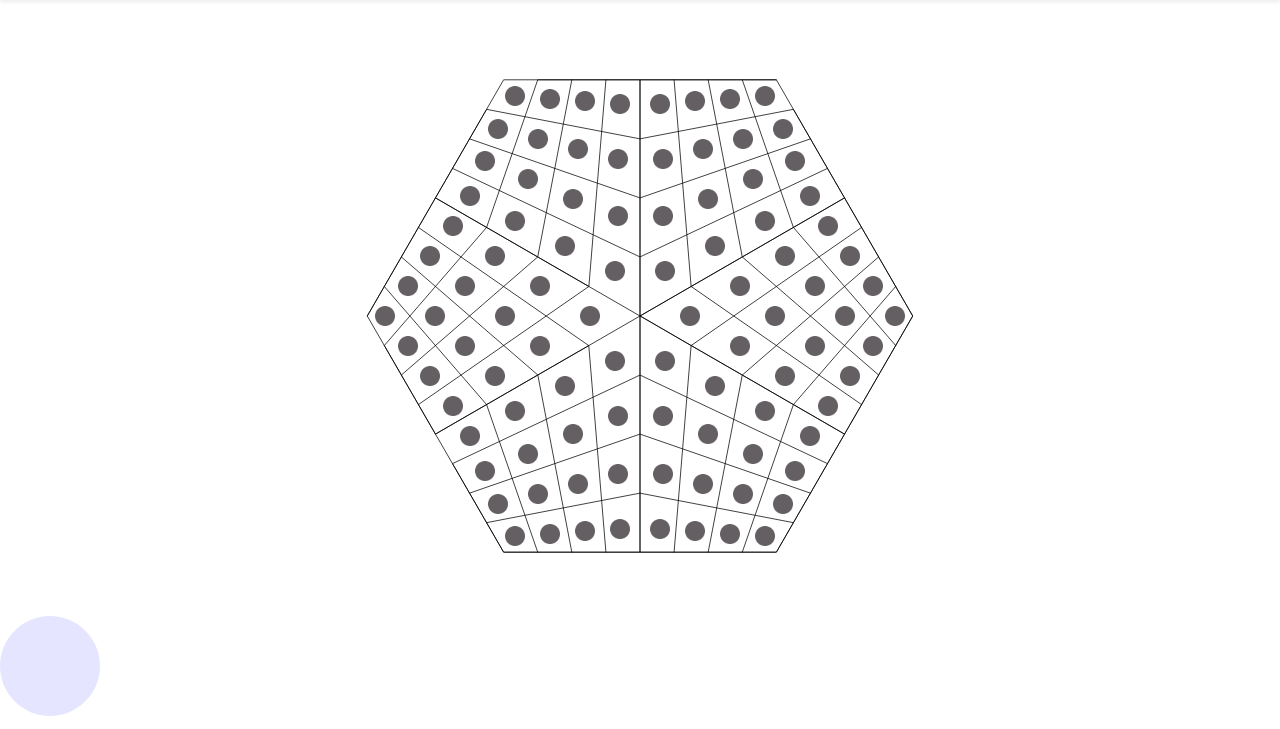
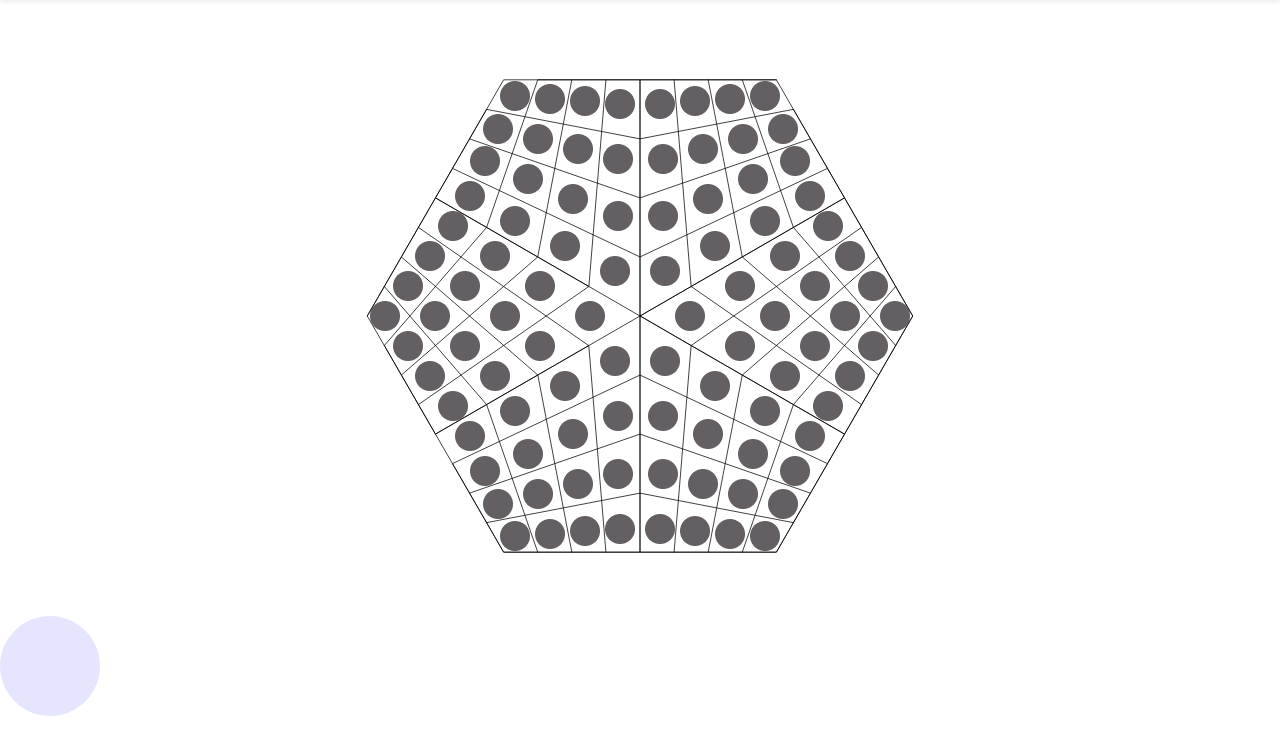
Before and after one commit to LyaminVS/threechess, a Django app: page /board/ in a window 1280 px wide. Shown: the part 71-800 px from the top of the page. Run offline with Django 4.2, Linux system fonts and the light colour scheme.

Commit message:
circles.css: now picture's coords in cell are defining from center of picture

```diff
--- a/triplechess/main/static/main/css/circles.css
+++ b/triplechess/main/static/main/css/circles.css
@@ -1,498 +1,595 @@
 .cell_item{
-    height: 20px;
-    width: 20px;
+    height: 30px;
+    width: 30px;
     position: absolute;
+
 }
 
 .cell_itemA1{
-    top: 510px;
-    left: 165px;
+    top: 520px;
+    left: 175px;
+    transform: translate(-50%, -50%)
 }
 
 .cell_itemB1{
-    top: 507.5px;
-    left: 200px;
+    top: 517.5px;
+    left: 210px;
+    transform: translate(-50%, -50%)
 }
 
 .cell_itemC1{
-    top: 505px;
-    left: 235px;
+    top: 515px;
+    left: 245px;
+    transform: translate(-50%, -50%)
 }
 
 .cell_itemD1{
-    top: 502.5px;
-    left: 270px;
+    top: 512.5px;
+    left: 280px;
+    transform: translate(-50%, -50%)
 }
 
 .cell_itemE1{
-    top: 510px;
-    right: 165px;
+    top: 520px;
+    right: 175px;
+    transform: translate(+50%, -50%)
 }
 
 .cell_itemF1{
-    top: 507.5px;
-    right: 200px;
+    top: 517.5px;
+    right: 210px;
+    transform: translate(+50%, -50%)
 }
 
 .cell_itemG1{
-    top: 505px;
-    right: 235px;
+    top: 515px;
+    right: 245px;
+    transform: translate(+50%, -50%)
 }
 
 .cell_itemH1{
-    top: 502.5px;
-    right: 270px;
+    top: 512.5px;
+    right: 280px;
+    transform: translate(+50%, -50%)
 }
 
 
 .cell_itemA2{
-    top: 477.5px;
-    left: 147.5px;
+    top: 487.5px;
+    left: 157.5px;
+    transform: translate(-50%, -50%)
 }
 
 .cell_itemB2{
-    top: 467.5px;
-    left: 187.5px;
+    top: 477.5px;
+    left: 197.5px;
+    transform: translate(-50%, -50%)
 }
 
 .cell_itemC2{
-    top: 457.5px;
-    left: 227.5px;
+    top: 467.5px;
+    left: 237.5px;
+    transform: translate(-50%, -50%)
 }
 
 .cell_itemD2{
-    top: 447.5px;
-    left: 267.5px;
+    top: 457.5px;
+    left: 277.5px;
+    transform: translate(-50%, -50%)
 }
 
 .cell_itemE2{
-    top: 477.5px;
-    right: 147.5px;
+    top: 487.5px;
+    right: 157.5px;
+    transform: translate(+50%, -50%)
 }
 
 .cell_itemF2{
-    top: 467.5px;
-    right: 187.5px;
+    top: 477.5px;
+    right: 197.5px;
+    transform: translate(+50%, -50%)
 }
 
 .cell_itemG2{
-    top: 457.5px;
-    right: 227.5px;
+    top: 467.5px;
+    right: 237.5px;
+    transform: translate(+50%, -50%)
 }
 
 .cell_itemH2{
-    top: 447.5px;
-    right: 267.5px;
+    top: 457.5px;
+    right: 277.5px;
+    transform: translate(+50%, -50%)
 }
 
 
 .cell_itemA3{
-    top: 445px;
-    left: 135px;
+    top: 455px;
+    left: 145px;
+    transform: translate(-50%, -50%)
 }
 
 .cell_itemB3{
-    top: 427.5px;
-    left: 177.5px;
+    top: 437.5px;
+    left: 187.5px;
+    transform: translate(-50%, -50%)
 }
 
 .cell_itemC3{
-    top: 407.5px;
-    left: 222.5px;
+    top: 417.5px;
+    left: 232.5px;
+    transform: translate(-50%, -50%)
 }
 
 .cell_itemD3{
-    top: 390px;
-    left: 267.5px;
+    top: 400px;
+    left: 277.5px;
+    transform: translate(-50%, -50%)
 }
 
 .cell_itemE3{
-    top: 445px;
-    right: 135px;
+    top: 455px;
+    right: 145px;
+    transform: translate(+50%, -50%)
 }
 
 .cell_itemF3{
-    top: 427.5px;
-    right: 177.5px;
+    top: 437.5px;
+    right: 187.5px;
+    transform: translate(+50%, -50%)
 }
 
 .cell_itemG3{
-    top: 407.5px;
-    right: 222.5px;
+    top: 417.5px;
+    right: 232.5px;
+    transform: translate(+50%, -50%)
 }
 
 .cell_itemH3{
-    top: 390px;
-    right: 267.5px;
+    top: 400px;
+    right: 277.5px;
+    transform: translate(+50%, -50%)
 }
 
 
 .cell_itemA4{
-    top: 410px;
-    left: 120px;
+    top: 420px;
+    left: 130px;
+    transform: translate(-50%, -50%)
 }
 
 .cell_itemB4{
-    top: 385px;
-    left: 165px;
+    top: 395px;
+    left: 175px;
+    transform: translate(-50%, -50%)
 }
 
 .cell_itemC4{
-    top: 360px;
-    left: 215px;
+    top: 370px;
+    left: 225px;
+    transform: translate(-50%, -50%)
 }
 
 .cell_itemD4{
-    top: 335px;
-    left: 265px;
+    top: 345px;
+    left: 275px;
+    transform: translate(-50%, -50%)
 }
 
 .cell_itemE4{
-    top: 410px;
-    right: 120px;
+    top: 420px;
+    right: 130px;
+    transform: translate(+50%, -50%)
 }
 
 .cell_itemF4{
-    top: 385px;
-    right: 165px;
+    top: 395px;
+    right: 175px;
+    transform: translate(+50%, -50%)
 }
 
 .cell_itemG4{
-    top: 360px;
-    right: 215px;
+    top: 370px;
+    right: 225px;
+    transform: translate(+50%, -50%)
 }
 
 .cell_itemH4{
-    top: 335px;
-    right: 265px;
+    top: 345px;
+    right: 275px;
+    transform: translate(+50%, -50%)
 }
 
 
 .cell_itemA12{
-    top: 290px;
-    left: 35px;
+    top: 300px;
+    left: 45px;
+    transform: translate(-50%, -50%)
 }
 
 .cell_itemB12{
-    top: 260px;
-    left: 57.5px;
+    top: 270px;
+    left: 67.5px;
+    transform: translate(-50%, -50%)
 }
 
 .cell_itemC12{
-    top: 230px;
-    left: 80px;
+    top: 240px;
+    left: 90px;
+    transform: translate(-50%, -50%)
 }
 
 .cell_itemD12{
-    top: 200px;
-    left: 102.5px;
+    top: 210px;
+    left: 112.5px;
+    transform: translate(-50%, -50%)
 }
 
 .cell_itemA11{
-    top: 320px;
-    left: 57.5px;
+    top: 330px;
+    left: 67.5px;
+    transform: translate(-50%, -50%)
 }
 
 .cell_itemA10{
-    top: 350px;
-    left: 80px;
+    top: 360px;
+    left: 90px;
+    transform: translate(-50%, -50%)
 }
 
 .cell_itemA9{
-    top: 380px;
-    left: 102.5px;
+    top: 390px;
+    left: 112.5px;
+    transform: translate(-50%, -50%)
 }
 
 
 .cell_itemB11{
-    top: 290px;
-    left: 85px;
+    top: 300px;
+    left: 95px;
+    transform: translate(-50%, -50%)
 }
 
 .cell_itemB10{
-    top: 320px;
-    left: 115px;
+    top: 330px;
+    left: 125px;
+    transform: translate(-50%, -50%)
 }
 
 .cell_itemC11{
-    top: 260px;
-    left: 115px;
+    top: 270px;
+    left: 125px;
+    transform: translate(-50%, -50%)
 }
 
 .cell_itemB9{
-    top: 350px;
-    left: 145px;
+    top: 360px;
+    left: 155px;
+    transform: translate(-50%, -50%)
 }
 
 .cell_itemD11{
-    top: 230px;
-    left: 145px;
+    top: 240px;
+    left: 155px;
+    transform: translate(-50%, -50%)
 }
 
 
 .cell_itemC10{
-    top: 290px;
-    left: 155px;
+    top: 300px;
+    left: 165px;
+    transform: translate(-50%, -50%)
 }
 
 .cell_itemD10{
-    top: 260px;
-    left: 190px;
+    top: 270px;
+    left: 200px;
+    transform: translate(-50%, -50%)
 }
 
 .cell_itemC9{
-    top: 320px;
-    left: 190px;
+    top: 330px;
+    left: 200px;
+    transform: translate(-50%, -50%)
 }
 
 .cell_itemD9{
-    top: 290px;
-    left: 240px;
+    top: 300px;
+    left: 250px;
+    transform: translate(-50%, -50%)
 }
 
 
 .cell_itemH8{
-    top: 290px;
-    right: 35px;
+    top: 300px;
+    right: 45px;
+    transform: translate(+50%, -50%)
 }
 
 .cell_itemG8{
-    top: 260px;
-    right: 57.5px;
+    top: 270px;
+    right: 67.5px;
+    transform: translate(+50%, -50%)
 }
 
 .cell_itemF8{
-    top: 230px;
-    right: 80px;
+    top: 240px;
+    right: 90px;
+    transform: translate(+50%, -50%)
 }
 
 .cell_itemE8{
-    top: 200px;
-    right: 102.5px;
+    top: 210px;
+    right: 112.5px;
+    transform: translate(+50%, -50%)
 }
 
 .cell_itemH7{
-    top: 320px;
-    right: 57.5px;
+    top: 330px;
+    right: 67.5px;
+    transform: translate(+50%, -50%)
 }
 
 .cell_itemH6{
-    top: 350px;
-    right: 80px;
+    top: 360px;
+    right: 90px;
+    transform: translate(+50%, -50%)
 }
 
 .cell_itemH5{
-    top: 380px;
-    right: 102.5px;
+    top: 390px;
+    right: 112.5px;
+    transform: translate(+50%, -50%)
 }
 
 
 .cell_itemG7{
-    top: 290px;
-    right: 85px;
+    top: 300px;
+    right: 95px;
+    transform: translate(+50%, -50%)
 }
 
 .cell_itemG6{
-    top: 320px;
-    right: 115px;
+    top: 330px;
+    right: 125px;
+    transform: translate(+50%, -50%)
 }
 
 .cell_itemF7{
-    top: 260px;
-    right: 115px;
+    top: 270px;
+    right: 125px;
+    transform: translate(+50%, -50%)
 }
 
 .cell_itemG5{
-    top: 350px;
-    right: 145px;
+    top: 360px;
+    right: 155px;
+    transform: translate(+50%, -50%)
 }
 
 .cell_itemE7{
-    top: 230px;
-    right: 145px;
+    top: 240px;
+    right: 155px;
+    transform: translate(+50%, -50%)
 }
 
 
 .cell_itemF6{
-    top: 290px;
-    right: 155px;
+    top: 300px;
+    right: 165px;
+    transform: translate(+50%, -50%)
 }
 
 .cell_itemE6{
-    top: 260px;
-    right: 190px;
+    top: 270px;
+    right: 200px;
+    transform: translate(+50%, -50%)
 }
 
 .cell_itemF5{
-    top: 320px;
-    right: 190px;
+    top: 330px;
+    right: 200px;
+    transform: translate(+50%, -50%)
 }
 
 .cell_itemE5{
-    top: 290px;
-    right: 240px;
+    top: 300px;
+    right: 250px;
+    transform: translate(+50%, -50%)
 }
 
 
 .cell_itemN12{
-    bottom: 510px;
-    left: 165px;
+    bottom: 520px;
+    left: 175px;
+    transform: translate(-50%, +50%)
 }
 
 .cell_itemN11{
-    bottom: 507.5px;
-    left: 200px;
+    bottom: 517.5px;
+    left: 210px;
+    transform: translate(-50%, +50%)
 }
 
 .cell_itemN10{
-    bottom: 505px;
-    left: 235px;
+    bottom: 515px;
+    left: 245px;
+    transform: translate(-50%, +50%)
 }
 
 .cell_itemN9{
-    bottom: 502.5px;
-    left: 270px;
+    bottom: 512.5px;
+    left: 280px;
+    transform: translate(-50%, +50%)
 }
 
 .cell_itemN5{
-    bottom: 510px;
-    right: 165px;
+    bottom: 520px;
+    right: 175px;
+    transform: translate(+50%, +50%)
 }
 
 .cell_itemN6{
-    bottom: 507.5px;
-    right: 200px;
+    bottom: 517.5px;
+    right: 210px;
+    transform: translate(+50%, +50%)
 }
 
 .cell_itemN7{
-    bottom: 505px;
-    right: 235px;
+    bottom: 515px;
+    right: 245px;
+    transform: translate(+50%, +50%)
 }
 
 .cell_itemN8{
-    bottom: 502.5px;
-    right: 270px;
+    bottom: 512.5px;
+    right: 280px;
+    transform: translate(+50%, +50%)
 }
 
 
 .cell_itemM12{
-    bottom: 477.5px;
-    left: 147.5px;
+    bottom: 487.5px;
+    left: 157.5px;
+    transform: translate(-50%, +50%)
 }
 
 .cell_itemM11{
-    bottom: 467.5px;
-    left: 187.5px;
+    bottom: 477.5px;
+    left: 197.5px;
+    transform: translate(-50%, +50%)
 }
 
 .cell_itemM10{
-    bottom: 457.5px;
-    left: 227.5px;
+    bottom: 467.5px;
+    left: 237.5px;
+    transform: translate(-50%, +50%)
 }
 
 .cell_itemM9{
-    bottom: 447.5px;
-    left: 267.5px;
+    bottom: 457.5px;
+    left: 277.5px;
+    transform: translate(-50%, +50%)
 }
 
 .cell_itemM5{
-    bottom: 477.5px;
-    right: 147.5px;
+    bottom: 487.5px;
+    right: 157.5px;
+    transform: translate(+50%, +50%)
 }
 
 .cell_itemM6{
-    bottom: 467.5px;
-    right: 187.5px;
+    bottom: 477.5px;
+    right: 197.5px;
+    transform: translate(+50%, +50%)
 }
 
 .cell_itemM7{
-    bottom: 457.5px;
-    right: 227.5px;
+    bottom: 467.5px;
+    right: 237.5px;
+    transform: translate(+50%, +50%)
 }
 
 .cell_itemM8{
-    bottom: 447.5px;
-    right: 267.5px;
+    bottom: 457.5px;
+    right: 277.5px;
+    transform: translate(+50%, +50%)
 }
 
 
 .cell_itemL12{
-    bottom: 445px;
-    left: 135px;
+    bottom: 455px;
+    left: 145px;
+    transform: translate(-50%, +50%)
 }
 
 .cell_itemL11{
-    bottom: 427.5px;
-    left: 177.5px;
+    bottom: 437.5px;
+    left: 187.5px;
+    transform: translate(-50%, +50%)
 }
 
 .cell_itemL10{
-    bottom: 407.5px;
-    left: 222.5px;
+    bottom: 417.5px;
+    left: 232.5px;
+    transform: translate(-50%, +50%)
 }
 
 .cell_itemL9{
-    bottom: 390px;
-    left: 267.5px;
+    bottom: 400px;
+    left: 277.5px;
+    transform: translate(-50%, +50%)
 }
 
 .cell_itemL5{
-    bottom: 445px;
-    right: 135px;
+    bottom: 455px;
+    right: 145px;
+    transform: translate(+50%, +50%)
 }
 
 .cell_itemL6{
-    bottom: 427.5px;
-    right: 177.5px;
+    bottom: 437.5px;
+    right: 187.5px;
+    transform: translate(+50%, +50%)
 }
 
 .cell_itemL7{
-    bottom: 407.5px;
-    right: 222.5px;
+    bottom: 417.5px;
+    right: 232.5px;
+    transform: translate(+50%, +50%)
 }
 
 .cell_itemL8{
-    bottom: 390px;
-    right: 267.5px;
+    bottom: 400px;
+    right: 277.5px;
+    transform: translate(+50%, +50%)
 }
 
 
 .cell_itemK12{
-    bottom: 410px;
-    left: 120px;
+    bottom: 420px;
+    left: 130px;
+    transform: translate(-50%, +50%)
 }
 
 .cell_itemK11{
-    bottom: 385px;
-    left: 165px;
+    bottom: 395px;
+    left: 175px;
+    transform: translate(-50%, +50%)
 }
 
 .cell_itemK10{
-    bottom: 360px;
-    left: 215px;
+    bottom: 370px;
+    left: 225px;
+    transform: translate(-50%, +50%)
 }
 
 .cell_itemK9{
-    bottom: 335px;
-    left: 265px;
+    bottom: 345px;
+    left: 275px;
+    transform: translate(-50%, +50%)
 }
 
 .cell_itemK5{
-    bottom: 410px;
-    right: 120px;
+    bottom: 420px;
+    right: 130px;
+    transform: translate(+50%, +50%)
 }
 
 .cell_itemK6{
-    bottom: 385px;
-    right: 165px;
+    bottom: 395px;
+    right: 175px;
+    transform: translate(+50%, +50%)
 }
 
 .cell_itemK7{
-    bottom: 360px;
-    right: 215px;
+    bottom: 370px;
+    right: 225px;
+    transform: translate(+50%, +50%)
 }
 
 .cell_itemK8{
-    bottom: 335px;
-    right: 265px;
+    bottom: 345px;
+    right: 275px;
+    transform: translate(+50%, +50%)
 }
```
